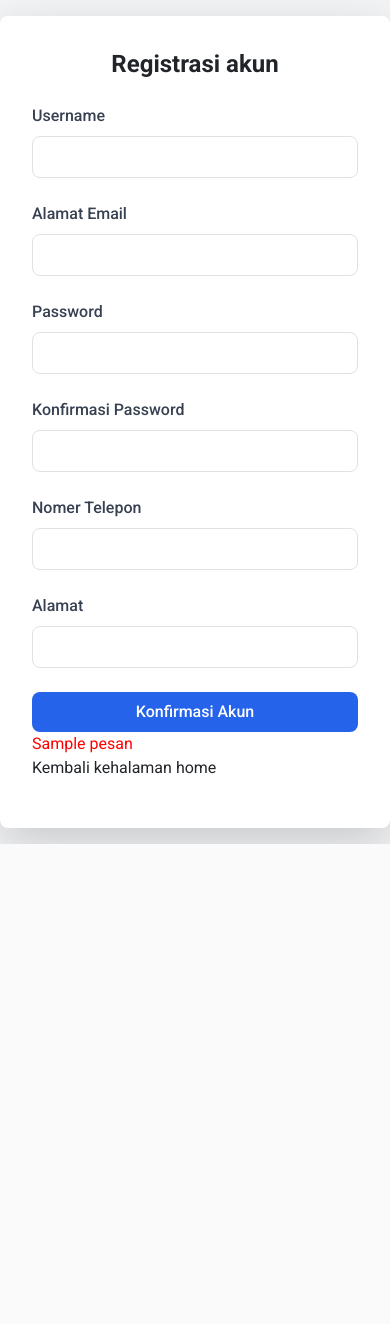
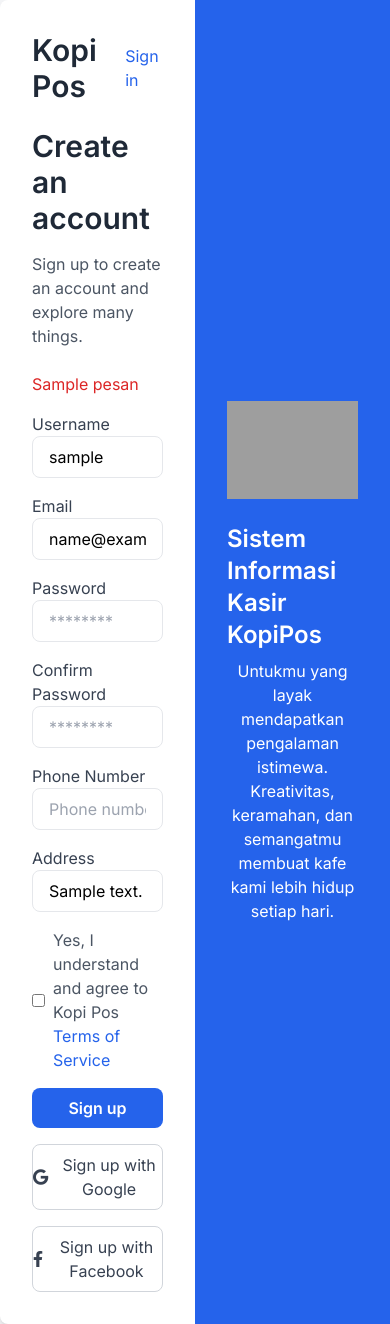
Before and after one commit to GaniViola/Nyokcoffe, a PHP site: the page made by app/views/register/index.php in a window 390 px wide. Before the commit the page ends 844 px from the top, so only its background shows below. Run offline with PHP 8.4, Linux system fonts and the light colour scheme; the template is opened without the code that fills it: most values are stand-ins (such as "Sample title", 1, 10 or a date in 2020); some libraries are stand-ins or nearby versions; grey boxes are pictures that could not be loaded.

Commit message:
update controller login dan register

```diff
--- a/app/views/register/index.php
+++ b/app/views/register/index.php
@@ -1,60 +1,93 @@
+<!DOCTYPE html>
 <html lang="en">
 <head>
-    <meta charset="UTF-8">
-    <meta name="viewport" content="width=device-width, initial-scale=1.0">
+  <meta charset="utf-8"/>
+  <meta content="width=device-width, initial-scale=1.0" name="viewport"/>
   <title><?= $data['judul']; ?></title>
   <script src="https://cdn.tailwindcss.com"></script>
-    <link rel="stylesheet" href="https://cdnjs.cloudflare.com/ajax/libs/font-awesome/5.15.3/css/all.min.css"></link>
-    <link href="https://cdn.jsdelivr.net/npm/bootstrap@5.3.3/dist/css/bootstrap.min.css" rel="stylesheet" integrity="sha384-QWTKZyjpPEjISv5WaRU9OFeRpok6YctnYmDr5pNlyT2bRjXh0JMhjY6hW+ALEwIH" crossorigin="anonymous">
-    <link href="https://fonts.googleapis.com/css2?family=Roboto:wght@400;500;700&display=swap" rel="stylesheet">
-    <link href="<?= BASEURL; ?>/css/bootstrap.css">
+  <link href="https://cdnjs.cloudflare.com/ajax/libs/font-awesome/5.15.3/css/all.min.css" rel="stylesheet"/>
+  <link href="https://fonts.googleapis.com/css2?family=Inter:wght@400;600&display=swap" rel="stylesheet"/>
   <style>
     body {
-            font-family: 'Roboto', sans-serif;
+      font-family: 'Inter', sans-serif;
     }
   </style>
 </head>
+<body class="bg-gray-100 w-full min-h-screen">
+  <div class="flex items-center justify-center w-full min-h-screen">
+    <div class="bg-white shadow-md rounded-lg flex w-full h-full">
+      <!-- Bagian Form Registrasi -->
+      <div class="w-full sm:w-1/2 p-8 flex flex-col justify-center">
+        <div class="flex justify-between items-center mb-6">
+          <div class="text-3xl font-bold text-gray-800">Kopi Pos</div>
+          <a class="text-blue-600" href="<?= BASEURL; ?>">Sign in</a>
+        </div>
+        <h2 class="text-3xl font-semibold mb-4 text-gray-800">Create an account</h2>
+        <p class="text-gray-600 mb-6">Sign up to create an account and explore many things.</p>
 
-<body class="bg-gray-100">
-    <div class="min-h-screen flex items-center justify-center">
-        <div class="bg-white p-8 rounded-lg shadow-lg w-full max-w-md">
-            <h2 class="text-2xl font-bold mb-6 text-center">Registrasi akun</h2>
+        <!-- Formulir Registrasi -->
         <form action="<?= BASEURL; ?>/register/createAkun" method="post">
+
+          <!-- Pesan Kesalahan -->
+          <?php if (isset($data['pesan']) && $data['pesan'] != ''): ?>
+            <div class="mb-4 text-red-600">
+              <?= $data['pesan']; ?>
+            </div>
+          <?php endif; ?>
+
           <div class="mb-4">
-                    <label for="username" class="block text-gray-700 font-medium mb-2">Username</label>
-                    <input type="text" id="username" name="username" class="w-full px-3 py-2 border border-gray-300 rounded-lg focus:outline-none focus:ring-2 focus:ring-blue-500" required>
+            <label class="block text-gray-700" for="username">Username</label>
+            <input id="username" class="w-full px-4 py-2 border rounded-lg focus:outline-none focus:ring-2 focus:ring-blue-500" name="username" placeholder="Username" type="text" required value="<?= isset($data['username']) ? $data['username'] : ''; ?>"/>
+          </div>
+          <div class="mb-4">
+            <label class="block text-gray-700" for="email">Email</label>
+            <input id="email" class="w-full px-4 py-2 border rounded-lg focus:outline-none focus:ring-2 focus:ring-blue-500" name="email" placeholder="name@example.com" type="email" required value="<?= isset($data['email']) ? $data['email'] : ''; ?>"/>
+          </div>
+          <div class="mb-4">
+            <label class="block text-gray-700" for="password">Password</label>
+            <input id="password" class="w-full px-4 py-2 border rounded-lg focus:outline-none focus:ring-2 focus:ring-blue-500" name="password" placeholder="********" type="password" required/>
+          </div>
+          <div class="mb-4">
+            <label class="block text-gray-700" for="confirm-password">Confirm Password</label>
+            <input id="confirm-password" class="w-full px-4 py-2 border rounded-lg focus:outline-none focus:ring-2 focus:ring-blue-500" name="kpwd" placeholder="********" type="password" required/>
+          </div>
+          <div class="mb-4">
+            <label class="block text-gray-700" for="no_tlp">Phone Number</label>
+            <input id="no_tlp" class="w-full px-4 py-2 border rounded-lg focus:outline-none focus:ring-2 focus:ring-blue-500" name="no_tlp" placeholder="Phone number" type="tel" required value="<?= isset($data['no_tlp']) ? $data['no_tlp'] : ''; ?>"/>
+          </div>
+          <div class="mb-4">
+            <label class="block text-gray-700" for="alamat">Address</label>
+            <input id="alamat" class="w-full px-4 py-2 border rounded-lg focus:outline-none focus:ring-2 focus:ring-blue-500" name="alamat" placeholder="Your address" type="text" required value="<?= isset($data['alamat']) ? $data['alamat'] : ''; ?>"/>
           </div>
 
-                <div class="mb-4">
-                    <label for="email" class="block text-gray-700 font-medium mb-2">Alamat Email</label>
-                    <input type="email" id="email" name="email" class="w-full px-3 py-2 border border-gray-300 rounded-lg focus:outline-none focus:ring-2 focus:ring-blue-500" required>
+          <div class="mb-4 flex items-center">
+            <input class="mr-2" id="terms" type="checkbox" name="accept_terms" required/>
+            <label class="text-gray-600" for="terms">
+              Yes, I understand and agree to Kopi Pos
+              <a class="text-blue-600" href="#">Terms of Service</a>
+            </label>
           </div>
-                <div class="mb-4">
-                    <label for="password" class="block text-gray-700 font-medium mb-2">Password</label>
-                    <input type="password" id="password" name="password" class="w-full px-3 py-2 border border-gray-300 rounded-lg focus:outline-none focus:ring-2 focus:ring-blue-500" required>
+          <button class="w-full bg-blue-600 text-white py-2 rounded-lg font-semibold hover:bg-blue-700 transition duration-200">Sign up</button>
+          <div class="mt-4">
+            <button class="w-full bg-white border border-gray-300 text-gray-700 py-2 rounded-lg flex items-center justify-center hover:bg-gray-100 transition duration-200">
+              <i class="fab fa-google mr-2"></i>Sign up with Google
+            </button>
           </div>
-                <div class="mb-4">
-                    <label for="confirm_password" class="block text-gray-700 font-medium mb-2">Konfirmasi Password</label>
-                    <input type="password" id="confirm_password" name="kpwd" class="w-full px-3 py-2 border border-gray-300 rounded-lg focus:outline-none focus:ring-2 focus:ring-blue-500" required>
+          <div class="mt-4">
+            <button class="w-full bg-white border border-gray-300 text-gray-700 py-2 rounded-lg flex items-center justify-center hover:bg-gray-100 transition duration-200">
+              <i class="fab fa-facebook-f mr-2"></i>Sign up with Facebook
+            </button>
           </div>
-                <div class="mb-4">
-                    <label for="phone" class="block text-gray-700 font-medium mb-2">Nomer Telepon</label>
-                    <input type="tel" id="phone" name="no_tlp" class="w-full px-3 py-2 border border-gray-300 rounded-lg focus:outline-none focus:ring-2 focus:ring-blue-500" required>
+        </form>
       </div>
 
-                <div class="mb-4">
-                    <label for="alamat" class="block text-gray-700 font-medium mb-2">Alamat</label>
-                    <input type="text" id="alamat" name="alamat" class="w-full px-3 py-2 border border-gray-300 rounded-lg focus:outline-none focus:ring-2 focus:ring-blue-500" required>
-                </div>
-
-                <button type="submit" class="w-full bg-blue-600 text-white py-2 rounded-lg font-medium hover:bg-blue-700 focus:outline-none focus:ring-2 focus:ring-blue-500">Konfirmasi Akun</button><br>
-                <span style="color: red;"><?= $data['pesan']; ?></span><br>
-                <?php Flasher::flash(); ?>
-                <a href="<?= BASEURL; ?>">Kembali kehalaman home</a><br>
-            </form>
+      <!-- Bagian Informasi -->
+      <div class="w-full sm:w-1/2 bg-blue-600 text-white p-8 flex flex-col justify-center items-center">
+        <img alt="KopiPos Banner" class="mb-6 max-w-2xl w-full" src="<?= BASEURL; ?>/img/register.png"/>
+        <h2 class="text-2xl font-semibold mb-2">Sistem Informasi Kasir KopiPos</h2>
+        <p class="text-center">Untukmu yang layak mendapatkan pengalaman istimewa. Kreativitas, keramahan, dan semangatmu membuat kafe kami lebih hidup setiap hari.</p>
       </div>
     </div>
-    <script src="https://cdn.jsdelivr.net/npm/@popperjs/core@2.11.8/dist/umd/popper.min.js" integrity="sha384-I7E8VVD/ismYTF4hNIPjVp/Zjvgyol6VFvRkX/vR+Vc4jQkC+hVqc2pM8ODewa9r" crossorigin="anonymous"></script>
-    <script src="<?= BASEURL; ?>/js/bootstrap.js"></script>
+  </div>
 </body>
 </html>
```
Also changed, not shown: app/controllers/Login.php (+9 -1 lines). Lines whose indentation alone changed are shown as unchanged.
